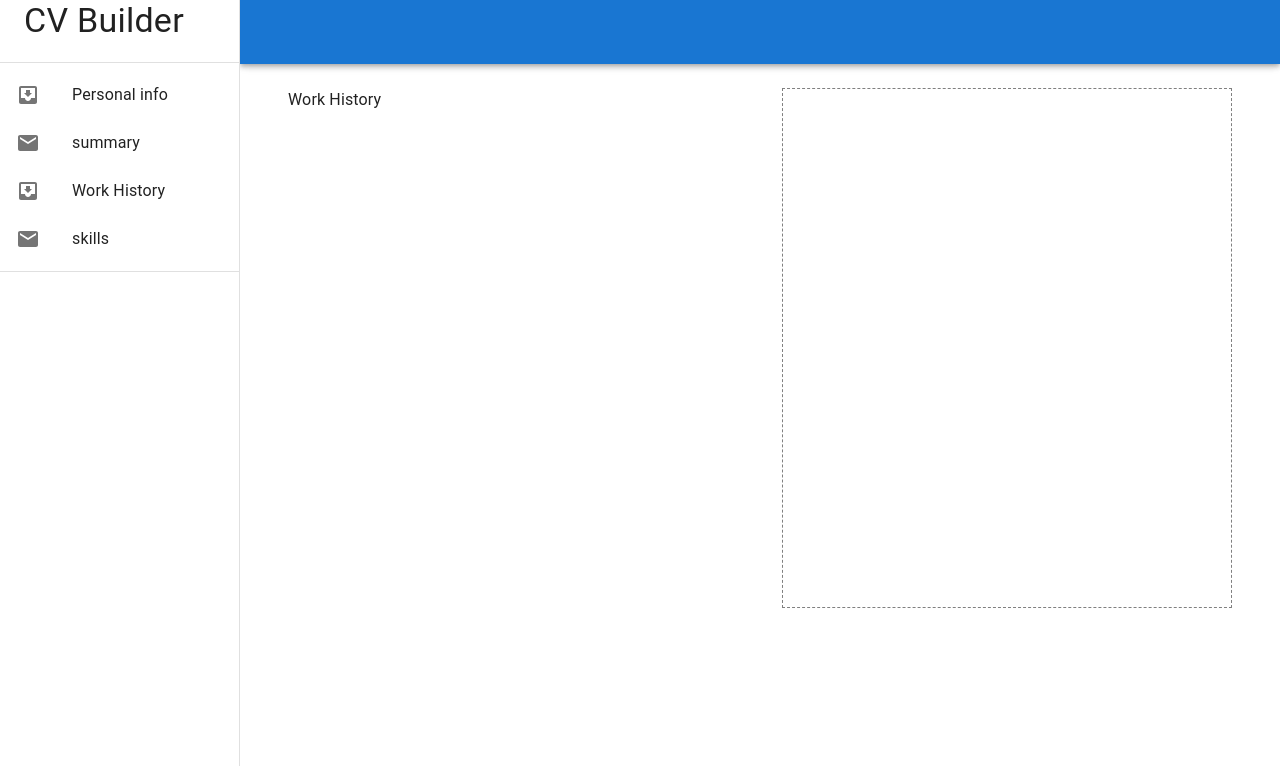
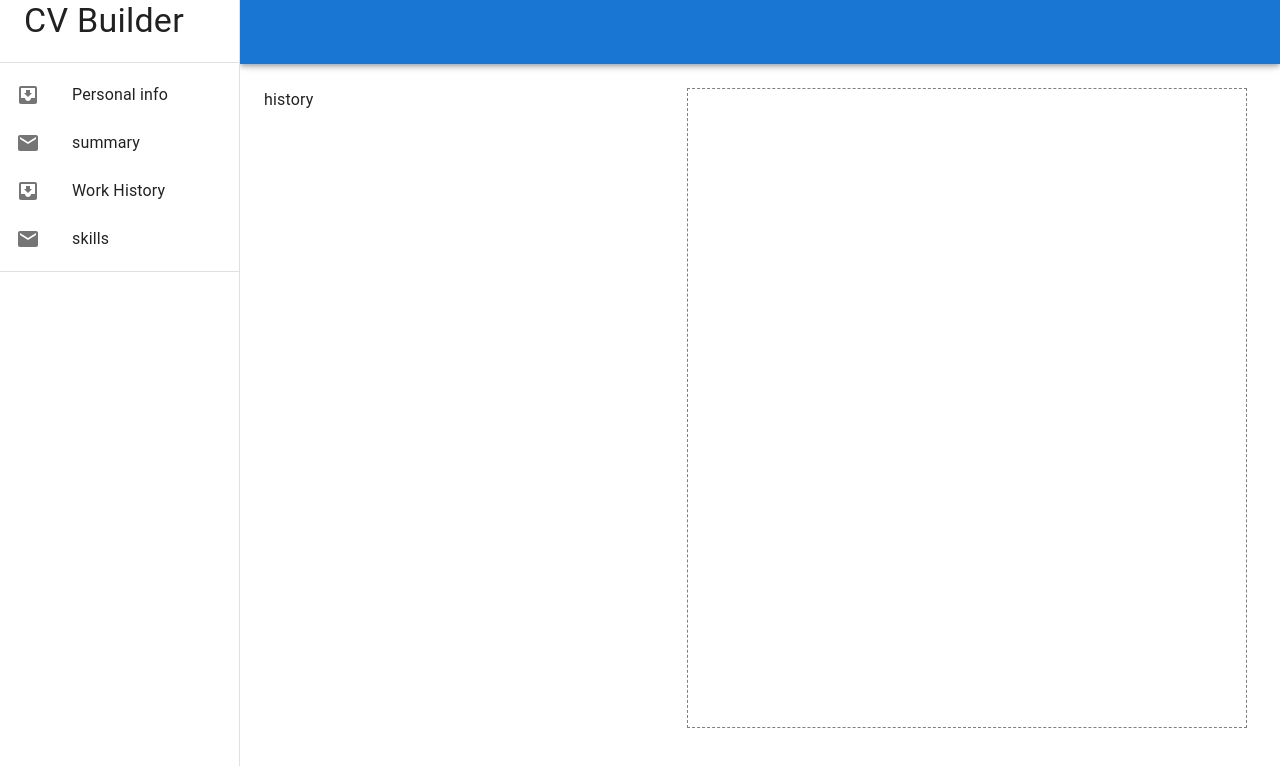
Before and after one commit to surya530/cvBuilder, a React (Vite) app: page /workhistory in a window 1280 px wide. Shown: the top 766 px of the page. Built offline with nearby package versions, Linux system fonts and the light colour scheme.

Commit message:
catagories files added

```diff
--- a/src/App.jsx
+++ b/src/App.jsx
@@ -9,6 +9,10 @@ import viteLogo from '/vite.svg'
 //import './App.css'
 import Sidebar from "./components/sidebar";
 
+// catagories
+import PersonalInfo from './components/sidebar/catagories/personalInfo';
+import Summary from './components/sidebar/catagories/summary';
+import History from './components/sidebar/catagories/history';
 
 function App() {
   const [count, setCount] = useState(0)
@@ -17,11 +21,12 @@ function App() {
     <>
     <BrowserRouter>
       <Routes>
-        <Route path='/' element={ <Sidebar /> }>
-          <Route path='/info'  element={<>Hello this is surya</>} />
-          <Route path='/summary'  element={<>Summary</>} />
-          <Route path='/workhistory'  element={<>Work History</>} />
-          <Route path='/skills'  element={<>Skills</>} />
+       <Route path='/' element={ <Sidebar /> }>
+          <Route path='/' key={1}  element={<PersonalInfo />} />
+          <Route path='/info'  key={2} element={<PersonalInfo />} />
+          <Route path='/summary' key={3}  element={<Summary />} />
+          <Route path='/workhistory' key={4} element={<History />} />
+          <Route path='/skills' key={5} element={<>Skills</>} />
         </ Route>
       </Routes>
     </BrowserRouter>
--- a/src/components/resumeViewer/index.jsx
+++ b/src/components/resumeViewer/index.jsx
@@ -1,10 +1,10 @@
 import React , {useState} from "react";
-import Box  from "@mui/material/Box";
+import {Box , Typography  }  from "@mui/material";
 
 let ResumeViewer = ()=>{
     return(
         <>
-        <Box  sx={{ height : 520 , width : 450 , background : 'white' , borderRadius : '' ,border: '1.9px dashed grey' }} >
+        <Box sx={{  width : "35rem" , height: "80vh", background : 'white' , borderRadius : '' ,border: '1.9px dashed grey' , overflow : 'scroll' , scrollbarColor : 'red' }} >
 
         </Box>
         </>
--- /dev/null
+++ b/src/components/sidebar/catagories/history.jsx
@@ -0,0 +1,9 @@
+import React , { useState } from "react";
+
+let History = ()=>{
+    return(
+        <div>history</div>
+    )
+}
+
+export default History;
--- a/src/components/sidebar/personalInfo.jsx
+++ b/src/components/sidebar/catagories/personalInfo.jsx
@@ -1,8 +1,8 @@
-
+import React , { useState } from "react";
 
 let PersonalInfo = ()=>{
     return(
-        <div></div>
+        <div> Info </div>
     )
 }
 
--- /dev/null
+++ b/src/components/sidebar/catagories/summary.jsx
@@ -0,0 +1,9 @@
+import React , { useState } from "react";
+
+let Summary = ()=>{
+    return(
+        <div> summary </div>
+    )
+}
+
+export default Summary;
--- a/src/components/sidebar/index.jsx
+++ b/src/components/sidebar/index.jsx
@@ -25,6 +25,7 @@ import MailIcon from '@mui/icons-material/Mail';
 import MenuIcon from '@mui/icons-material/Menu';
 import Toolbar from '@mui/material/Toolbar';
 import Typography from '@mui/material/Typography';
+import { Grid } from "@mui/material";
 import PropTypes from 'prop-types';
 import { Link , Outlet , useNavigate } from "react-router-dom"
 
@@ -127,10 +128,16 @@ let Sidebar = (props)=>{
         </Box>
         <Box component="main" sx={{ flexGrow: 1, p: 3, width: { sm: `calc(100% - ${drawerWidth}px)` } }}>
           <Toolbar />
-            <Container sx={{display : 'flex' , justifyContent :'space-between'}}>
-               <Outlet />
-              <ResumeViewer />
-            </Container>
+            {/* <Container sx={{display : 'flex' , justifyContent :'space-between'}}> */}
+              <Grid container spacing={3}>
+                  <Grid item  sm={5} mb={4}>
+                     <Outlet />
+                  </Grid>
+                  <Grid item  sm={6} mb={8}>
+                     <ResumeViewer />
+                  </Grid>
+              </Grid>
+            {/* </Container> */}
         </Box>
       </Box>
     );
```
